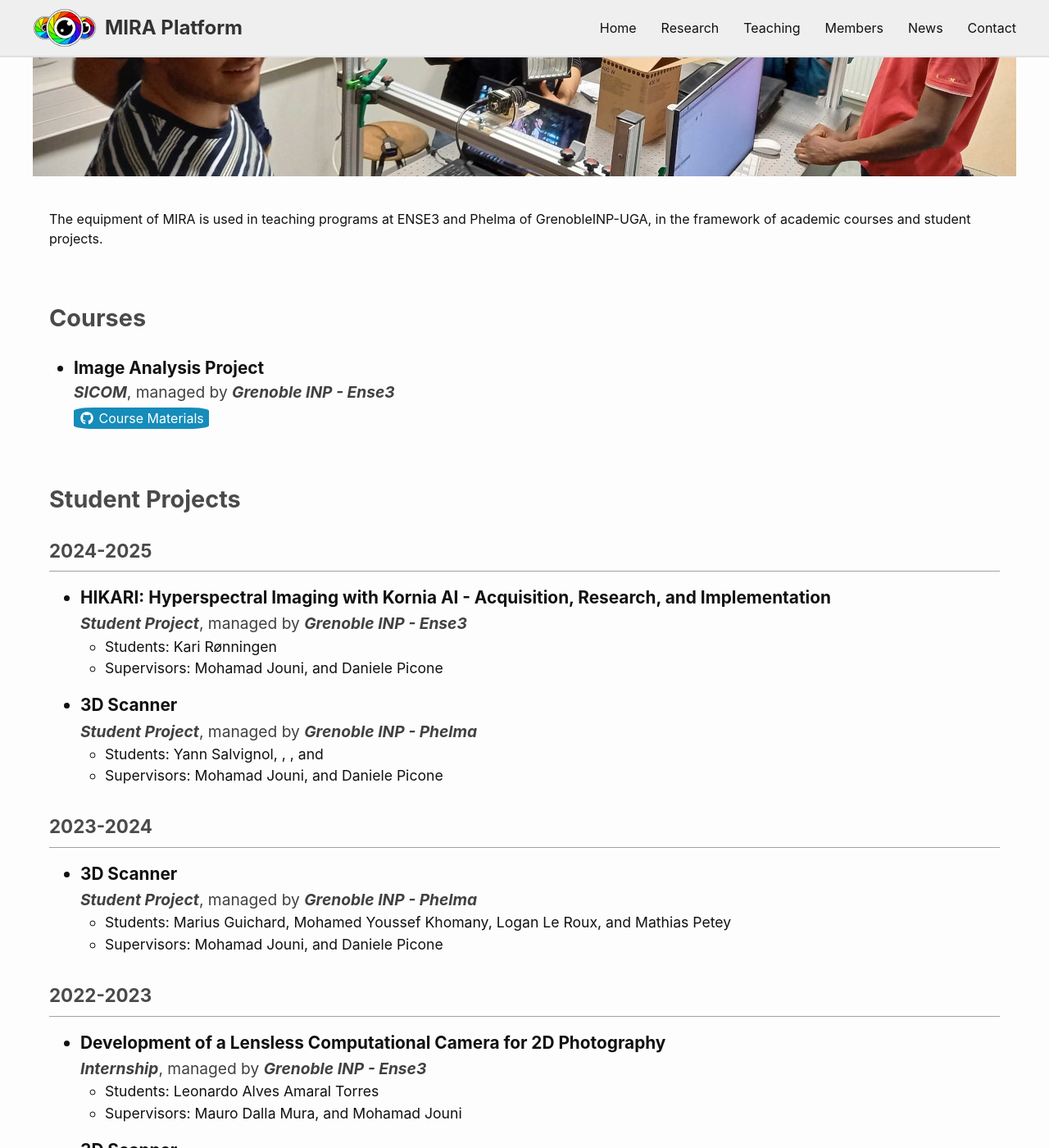
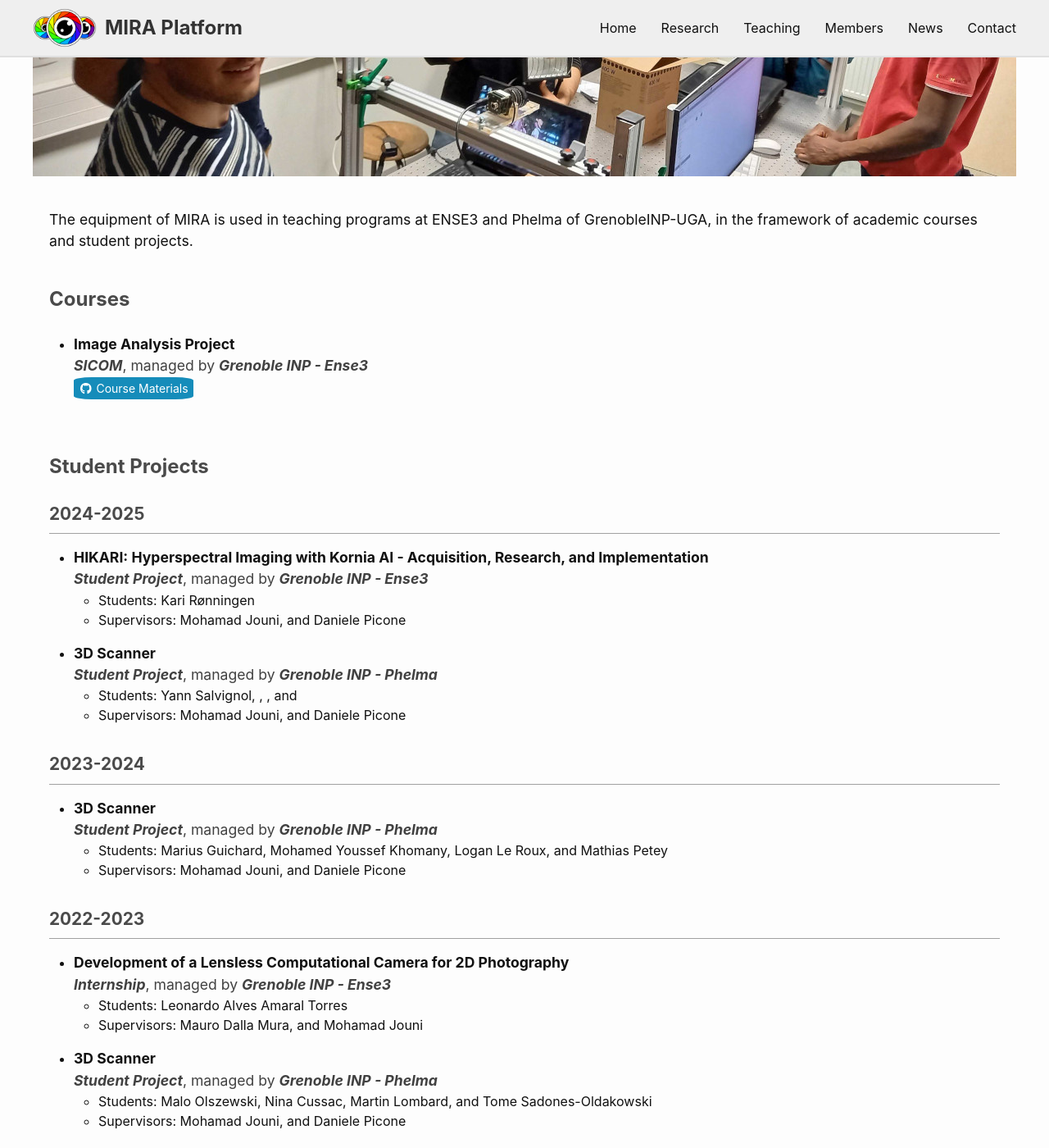
Before and after one commit to mira-imaging/mira-imaging.github.io, a Jekyll site: the page built from _pages_navbar/teaching.html, in a window 1280 px wide and 1400 px high, scrolled down 340 px. Shown: the whole window at 82% size. Built offline with Jekyll 4.4.1, drawn with Linux system fonts in a browser that asks for light colours.

Commit message:
Fix dims

```diff
--- a/_layouts/banner_top.html
+++ b/_layouts/banner_top.html
@@ -4,7 +4,6 @@ layout: default
 {%- assign banners_dir = site.data.general.images_dirs.banners -%}
 {%- assign banner_filename = site.data.general.banner_filename[page.title] | default: "default.jpg" -%}
 
-<div class="body-container">
 <div class="banner-content">
     <img
     class="banner-image"
@@ -15,4 +14,3 @@ layout: default
 <div class="below-banner-content">
     {{ content }}
 </div>
-</div>
--- a/_layouts/default.html
+++ b/_layouts/default.html
@@ -5,7 +5,7 @@
     <body>
         {%- include header.html -%}
 
-        <main class="min-h-screen min-w-screen main-content" aria-label="Content">
+        <main class="main-content" aria-label="Content">
             <div class="big-container content-wrapper">
                 {{ content }}
             </div>
--- a/_pages_navbar/teaching.html
+++ b/_pages_navbar/teaching.html
@@ -4,23 +4,24 @@ title: Teaching
 permalink: /teaching/
 ---
 
-<h2 style="font-size: 1rem;">
+<h2 style="font-size: 1.1rem;">
     The equipment of MIRA is used in teaching programs at ENSE3 and Phelma of GrenobleINP-UGA, in the framework of academic courses and student projects.
 </h2>
 
-<br><br>
+<br>
 
-<h1 class="publication-section-title" style="font-size: 1.8rem;">
+<h1 class="teaching-section-title">
     Courses
 </h1>
 <ul>
-    <li style="font-size: 1.3rem;">
-        <b>Image Analysis Project</b>
-        <div style="font-size: 1.2rem; color: #414141;"><b><i>SICOM</i></b>, managed by <b><i>Grenoble INP - Ense3</i></b></div>
-        <div>
+    <li class="teaching-item">
+        <div class="teaching-title">
+            Image Analysis Project
+        </div>
+        <div class="teaching-venue"><b><i>SICOM</i></b>, managed by <b><i>Grenoble INP - Ense3</i></b></div>
+        <div class="teaching-links">
             <a
-            class="publication-link"
-            style="font-size: 1rem;"
+            class="teaching-link"
             href="https://gricad-gitlab.univ-grenoble-alpes.fr/mullemat/sicom_image_analysis_project"
             >
                 <i style="font-style:normal" class="fab fa-fw fa-github"></i>
@@ -32,7 +33,7 @@ permalink: /teaching/
 
 <br><br>
 
-<h1 class="publication-section-title" style="font-size: 1.8rem;">
+<h1 class="teaching-section-title">
     Student Projects
 </h1>
 {% assign projects_grouped = site.data.teaching.projects | where: "parent_project", "MIRA" | sort: "year" | reverse | group_by: "year"%}
@@ -40,22 +41,22 @@ permalink: /teaching/
 {% for pubs_year in projects_grouped %}
     {% assign year = pubs_year.name %}
     {% assign pubs = pubs_year.items %}
-    <div class="publication-year-container">
-        <div class="year-header" style="font-size: 1.4rem;">
+    <div class="teaching-year-container">
+        <div class="teaching-year-header">
             {{ year }}
         </div>
         <ul>
         {% for pub in pubs %}
-            <li class="publication-item" style="font-size: 1.3rem;">
-                <div class="publication-title" style="font-size: 1.3rem;">
+            <li class="teaching-item">
+                <div class="teaching-title">
                     {{ pub.title }}
                 </div>
-                <a class="publication-venue" style="font-size: 1.2rem;">
+                <div class="teaching-venue">
                     <b><i>{{ pub.type }}</i></b>,
                     managed by <b><i>{{ pub.affiliation }}</i></b>
-                </a>
-                <ul>
-                <li class="publication-authors" style="font-size: 1.1rem;">
+                </div>
+                <ul class="teaching-authors">
+                    <li>
                         Students:
                         {% for author in pub.students %}
                             {% if forloop.last and forloop.first == false %}
@@ -67,7 +68,7 @@ permalink: /teaching/
                             {% endif %}
                         {% endfor %}
                     </li>
-                <li class="publication-authors" style="font-size: 1.1rem;">
+                    <li>
                         Supervisors:
                         {% for author in pub.supervisors %}
                             {% if forloop.last and forloop.first == false %}
--- a/assets/css/style.css
+++ b/assets/css/style.css
@@ -1,8 +1,20 @@
+/**
+* Fix content width
+*/
+
 .big-container,
 .container-header,
 .footer-content {
     max-width: 1200px;
     margin: 0 auto;
+}
+
+/**
+* Default Body element
+*/
+
+.main-content {
+    flex: 1;
 }
 
 .content-wrapper {
@@ -11,14 +23,8 @@
 }
 
 /**
-* Home Page
+* Banner Page
 */
-
- /* Container for the whole page */
-.body-container {
-    width: 100%;
-    margin: 0 auto;
-}
 
 /* Banner Image */
 .banner-content {
@@ -34,17 +40,21 @@
     padding: 40px 20px 40px 20px;
 }
 
+/**
+* Home Layout
+*/
+
 /* Content Section */
 .home-content {
     display: flex;
-    flex-direction: column; /* Stack elements vertically by default */
+    flex-direction: row; /* Stack elements vertically by default */
     gap: 30px; /* Space between sections */
 }
 
 /* On medium screens and above, switch to row layout */
-@media (min-width: 768px) {
+@media (max-width: 767px) {
     .home-content {
-        flex-direction: row; /* Switch to row for larger screens */
+        flex-direction: column; /* Switch to row for larger screens */
     }
 }
 
@@ -417,12 +427,12 @@
     margin-bottom: 1.5rem;
 }
 
-/* Year Header */
+/* Publication Year Header */
 .publication-year-container {
     margin-bottom: 2rem;
 }
 
-.year-header {
+.publication-year-header {
     font-size: 1.3rem; /* text-2xl */
     font-weight: bold;
     color: #4a4a4a; /* text-gray-700 */
@@ -433,7 +443,6 @@
 
 /* Publication Item */
 .publication-item {
-    margin-left: 0.5rem; /* ml-3 */
     margin-bottom: 1rem; /* mb-5 */
 }
 
@@ -564,3 +573,67 @@
     background-color: #333;
     color: white;
 }
+
+
+
+/**
+* Teaching
+*/
+
+.teaching-section-title {
+    font-size: 1.5rem;
+    font-weight: bold;
+    color: #4a4a4a;
+    margin-bottom: 1.5rem;
+}
+
+.teaching-year-container {
+    margin-bottom: 2rem;
+}
+
+.teaching-year-header {
+    font-size: 1.3rem; /* text-2xl */
+    font-weight: bold;
+    color: #4a4a4a; /* text-gray-700 */
+    border-bottom: 1px solid #a1a1a1; /* border-b */
+    padding-bottom: 0.5rem; /* pb-2 */
+    margin-bottom: 1rem; /* mb-5 */
+}
+
+.teaching-item {
+    margin-bottom: 1rem; /* mb-5 */
+}
+
+.teaching-title {
+    font-weight: bold;
+    font-size: 1.1rem;
+}
+
+.teaching-venue {
+    font-size: 1.1rem;
+    color: #414141;
+}
+
+.teaching-authors {
+    font-size: 1.0rem;
+}
+
+.teaching-links {
+    display: flex;
+    gap: 0.5rem;
+}
+
+.teaching-link {
+    background-color: #158CBA;
+    border: none;
+    color: white;
+    cursor: pointer;
+    align-items: center;
+    padding: 3px 6px;
+    font-size: 14px;
+    border-radius: 15%;
+    text-decoration: none;
+}
+.teaching-link:hover {
+    background-color: #0056b3; /* darken on hover */
+}
```
Lines whose indentation alone changed are shown as unchanged.
